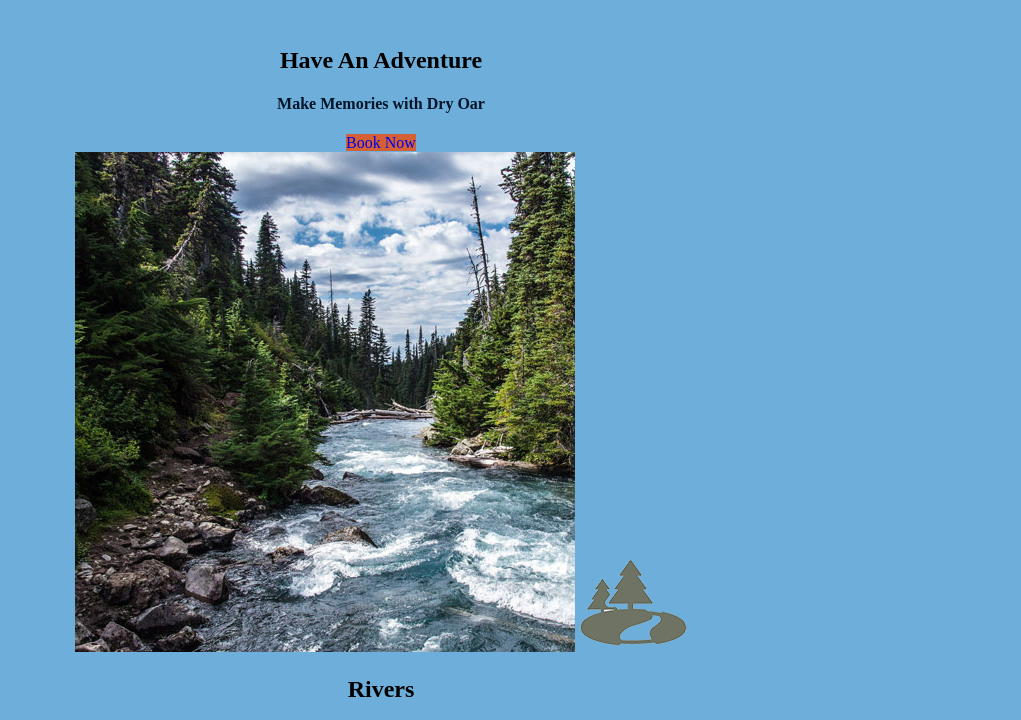
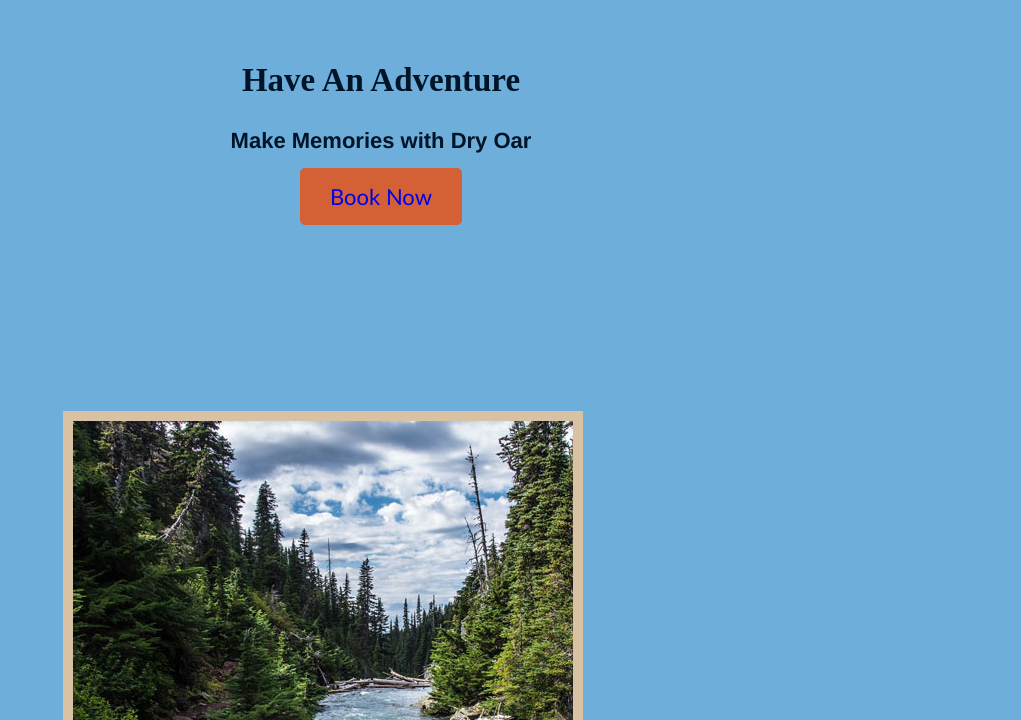
Before and after one commit to Dayydreamerr/wdd130, a plain HTML site: page wwr/index.html in a window 1280 px wide. Shown: the part 1040-1760 px from the top of the page, without its empty margins (259-1280 px from the left). Drawn offline with Linux system fonts and the light colour scheme.

Commit message:
fonts and spacing

```diff
--- a/wwr/styles/style.css
+++ b/wwr/styles/style.css
@@ -4,8 +4,9 @@
 }
 nav a{
     text-align: center;
-    color:#313b72;
+    color:#d36135;
     text-decoration: none;
+    padding: 35px;
 }
 #hero-msg h1, #hero-msg h4 {
     text-align: center;
@@ -19,19 +20,25 @@ nav a{
 main section {
     text-align: center;
 }
-
 body{
     background-color: #6daedb;
+    background-color: #6daedb;
+    font-family:'Franklin Gothic Medium', 'Arial Narrow', Arial, sans-serif;
+    font-size: 22px;
+    margin: 0;
+    padding:0;
 }
 header {
     background-color: rgba(20, 30, 13, .7);
 }
 nav a:hover {
     background-color: #a3f7b5;
-    color: #313b72;
+    color: #d36135;
 }
 .home-title {
-    color: #000;;
+    color: #001427;
+    font-family:'Times New Roman', Times, serif;
+    margin-top: 10px;
 }
 h4{
     color:#001427
@@ -39,6 +46,11 @@ h4{
 .book, .join {
     background-color: #d36135;
     text-decoration: none;
+    text-decoration: none;
+    font-family:'Gill Sans', 'Gill Sans MT', Calibri, 'Trebuchet MS', sans-serif;
+    padding: 15px 30px;
+    margin-top: 50px;
+    border-radius: 5px;
 }
 .book:hover, .join:hover {
     background-color: #E8DFB3;
@@ -47,17 +59,21 @@ h4{
     color:#001427
 }
 .msg p{
-    color:#001427
+    color:#001427;
+    font-family:'Franklin Gothic Medium', 'Arial Narrow', Arial, sans-serif;
+    padding-bottom: 15px;
 }
-
 #background{
     background-color:#313b72;
 }
 .msg {
     background-color: #a3f7b5;
+    padding-bottom:35px;
 }
 footer {
     background-color:#a3f7b5;
+    padding: 25px 50px;
+    margin-top: 200px;
 }
 footer a {
     color: #001427;
@@ -72,6 +88,21 @@ footer p{
 footer p a:hover {
     text-decoration: underline;
 }
-.icon .logo {
+.icon .logo{
     width:80px;
 }
+.icon{
+    padding-top: 10px;
+}
+footer .social img{
+    padding-top: 15px;
+}
+.rivers-card, .camping-card, .rapids-card {
+margin: 200px 0;
+}
+.card-img {
+    border: 10px solid #d9c2a3;
+}
+main section img {
+    box-sizing: border-box;
+}
```
